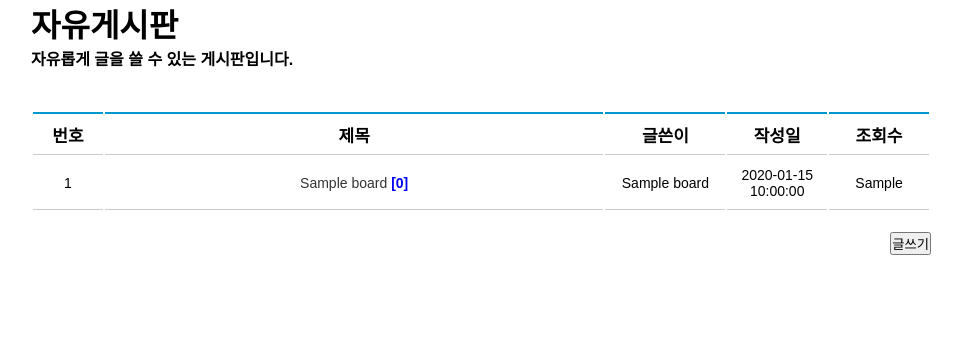
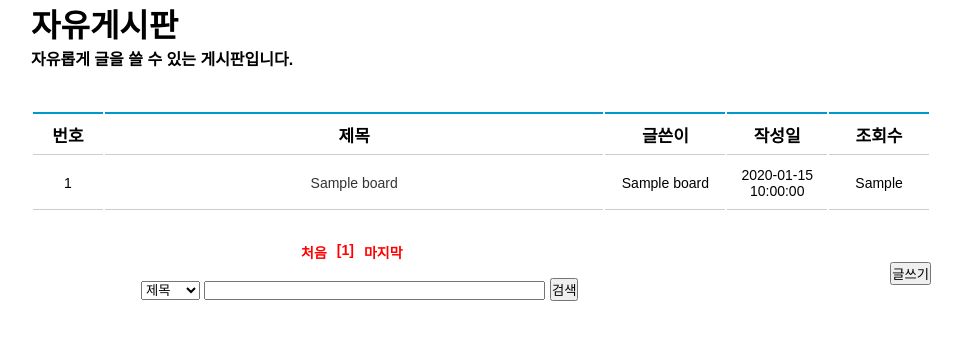
Before and after one commit to cyker456/parkphpAzure1, a PHP site: page / in a window 1280 px wide. Shown: the top 340 px of the page, without its empty margins (159-1121 px from the left). Run offline with PHP 8.4, Linux system fonts and the light colour scheme; tables that the repository leaves empty or names only in its code hold one stand-in row (values such as "Sample post").

Commit message:
second commit

```diff
--- a/index.php
+++ b/index.php
@@ -1,13 +1,11 @@
-<?php include  "./src/config/db.php"; ?>
+<?php include  './src/config/db.php'; ?>
+<!-- $_SERVER['DOCUMENT_ROOT'] = 루트 디렉터리 = 현재 실행되는 위치
+-->
 <!doctype html>
 <head>
 <meta charset="UTF-8">
 <title>게시판</title>
-<meta http-equiv="X-UA-Compatible" content="IE=edge">
-    <meta name="viewport" content="width=device-width, initial-scale=1.0">
-    <link href="icon.ico" rel="shortcut icon" type="image/x-icon">
-    <link rel="stylesheet" type="text/css" href="public/css/style.css"/>
-    <!-- css 경로를 지정할 때는 이 파일의 폴더 기준으로 앞에 ./나 /를 붙이면 안됨 -->
+<link rel="stylesheet" type="text/css" href="public/css/style.css" />
 </head>
 <body>
 <div id="board_area">
@@ -24,27 +22,37 @@
             </tr>
         </thead>
         <?php
-        // board테이블에서 idx를 기준으로 내림차순해서 5개까지 표시
-          $sql = mq("select * from board order by idx desc limit 0,5");
-            while($board = $sql->fetch_array())
-            {
-              //title변수에 DB에서 가져온 title을 선택
+         if(isset($_GET['page'])){
+          $page = $_GET['page'];
+            }else{
+              $page = 1;
+            }
+              $sql = mq("select * from board");
+              $row_num = mysqli_num_rows($sql); //게시판 총 레코드 수
+              $list = 5; //한 페이지에 보여줄 개수
+              $block_ct = 5; //블록당 보여줄 페이지 개수
+
+              $block_num = ceil($page/$block_ct); // 현재 페이지 블록 구하기
+              $block_start = (($block_num - 1) * $block_ct) + 1; // 블록의 시작번호
+              $block_end = $block_start + $block_ct - 1; //블록 마지막 번호
+
+              $total_page = ceil($row_num / $list); // 페이징한 페이지 수 구하기
+              if($block_end > $total_page) $block_end = $total_page; //만약 블록의 마지박 번호가 페이지수보다 많다면 마지박번호는 페이지 수
+              $total_block = ceil($total_page/$block_ct); //블럭 총 개수
+              $start_num = ($page-1) * $list; //시작번호 (page-1)에서 $list를 곱한다.
+
+              $sql2 = mq("select * from board order by idx desc limit $start_num, $list");
+              while($board = $sql2->fetch_array()){
               $title=$board["title"];
-              if(strlen($title)>30)
-              {
-                //title이 30을 넘어서면 ...표시
-                $title=str_replace($board["title"],mb_substr($board["title"],0,30,"utf-8")."...",$board["title"]);
-              }
-              //댓글 수 카운트(title 옆에 표시)
-              $sql2 = mq("select * from reply where con_num='".$board['idx']."'"); //reply테이블에서 con_num이 board의 idx와 같은 것을 선택
-              $rep_count = mysqli_num_rows($sql2); //num_rows로 정수형태로 출력
-        ?>
+                if(strlen($title)>30)
+                {
+                  $title=str_replace($board["title"],mb_substr($board["title"],0,30,"utf-8")."...",$board["title"]);
+                }
+          ?>
       <tbody>
         <tr>
           <td width="70"><?php echo $board['idx']; ?></td>
-          <td width="500"><a href="src/read/read.php?idx=<?php echo $board["idx"];?>"><?php echo $title;?>
-            <span class="re_ct"> [<?php echo $rep_count; ?>] </span></a></td>
-          <!-- title을 버튼으로 만들고 클릭시 해당 id가 속한 db의 row를 불러와서 내용 출력 -->
+          <td width="500"><a href="src/read/read.php?idx=<?php echo $board["idx"];?>"><?php echo $title;?></a></td>
           <td width="120"><?php echo $board['name']?></td>
           <td width="100"><?php echo $board['date']?></td>
           <td width="100"><?php echo $board['hit']; ?></td>
@@ -52,9 +60,58 @@
       </tbody>
       <?php } ?>
     </table>
+    <!---페이징 넘버 --->
+    <div id="page_num">
+      <ul>
+        <?php
+          if($page <= 1)
+          { //만약 page가 1보다 크거나 같다면
+            echo "<li class='fo_re'>처음</li>"; //처음이라는 글자에 빨간색 표시
+          }else{
+            echo "<li><a href='?page=1'>처음</a></li>"; //알니라면 처음글자에 1번페이지로 갈 수있게 링크
+          }
+          if($page <= 1)
+          { //만약 page가 1보다 크거나 같다면 빈값
+
+          }else{
+          $pre = $page-1; //pre변수에 page-1을 해준다 만약 현재 페이지가 3인데 이전버튼을 누르면 2번페이지로 갈 수 있게 함
+            echo "<li><a href='?page=$pre'>이전</a></li>"; //이전글자에 pre변수를 링크한다. 이러면 이전버튼을 누를때마다 현재 페이지에서 -1하게 된다.
+          }
+          for($i=$block_start; $i<=$block_end; $i++){
+            //for문 반복문을 사용하여, 초기값을 블록의 시작번호를 조건으로 블록시작번호가 마지박블록보다 작거나 같을 때까지 $i를 반복시킨다
+            if($page == $i){ //만약 page가 $i와 같다면
+              echo "<li class='fo_re'>[$i]</li>"; //현재 페이지에 해당하는 번호에 굵은 빨간색을 적용한다
+            }else{
+              echo "<li><a href='?page=$i'>[$i]</a></li>"; //아니라면 $i
+            }
+          }
+          if($block_num >= $total_block){ //만약 현재 블록이 블록 총개수보다 크거나 같다면 빈 값
+          }else{
+            $next = $page + 1; //next변수에 page + 1을 해준다.
+            echo "<li><a href='?page=$next'>다음</a></li>"; //다음글자에 next변수를 링크한다. 현재 4페이지에 있다면 +1하여 5페이지로 이동하게 된다.
+          }
+          if($page >= $total_page){ //만약 page가 페이지수보다 크거나 같다면
+            echo "<li class='fo_re'>마지막</li>"; //마지막 글자에 긁은 빨간색을 적용한다.
+          }else{
+            echo "<li><a href='?page=$total_page'>마지막</a></li>"; //아니라면 마지막글자에 total_page를 링크한다.
+          }
+        ?>
+      </ul>
+    </div>
     <div id="write_btn">
       <a href="src/write/write.php"><button>글쓰기</button></a>
     </div>
   </div>
+  <br/><br/>
+  <div id="search_box">
+    <form action="src/search/search_result.php" method="get">
+      <select name="catgo" id="select_catgo">
+        <option value="title">제목</option>
+        <option value="name">글쓴이</option>
+        <option value="content">내용</option>
+      </select>
+      <input type="text" name="search" size="40" required="required" /> <button>검색</button>
+    </form>
+    </div>
 </body>
 </html>
--- a/public/css/style.css
+++ b/public/css/style.css
@@ -37,15 +37,34 @@ ul li {
 	font-weight: bold;
 	font-size: 17px;
 }
+
 .list-table tbody td{
 	text-align:center;
 	padding:10px 0;
 	border-bottom:1px solid #CCC; height:20px;
 	font-size: 14px
 }
-.re_ct {font-weight:bold; color:blue;}
 #write_btn {
 	position: absolute;
 	margin-top:20px;
 	right: 0;
 }
+
+#page_num {
+	font-size: 14px;
+	margin-left: 260px;
+	margin-top:30px;
+}
+#page_num ul li {
+	float: left;
+	margin-left: 10px;
+	text-align: center;
+}
+.fo_re {
+	font-weight: bold;
+	color:red;
+}
+
+#search_box {
+	margin-left: 300px;
+}
--- a/src/config/db.php
+++ b/src/config/db.php
@@ -10,7 +10,7 @@
         또한 이 코드는 dev 버전에서 쓰는 코드이므로 클라우드에 올릴 떄는(ops 버전) 반드시 해당 db에 맞게 설정을 바꿔야 한다.
     */
 
-    // $db = new mysqli("parkdb1.mysql.database.azure.com", "prkt4252@parkdb1", "eu023622!@", "bbs", "3306");
+    // $db = new mysqli("parkdb2.mysql.database.azure.com", "prkt4252", "eu023622!@", "bbs", "3306");
     /*
         이 코드는 ops 버전(클라우드 배포 버전)에서 쓰는 코드이다.
         azure mysql의 서버 이름과 id, password, db, port 설정이다.
--- a/src/delete/delete.php
+++ b/src/delete/delete.php
@@ -6,3 +6,5 @@
 ?>
 <script type="text/javascript">alert("삭제되었습니다.");</script>
 <meta http-equiv="refresh" content="0 url=/board" />
+<script>location.replace('../../index.php');</script>
+<!-- alert 알림을 띄우고 그 다음 메인 페이지로 이동. -->
--- a/src/write/write_ok.php
+++ b/src/write/write_ok.php
@@ -19,7 +19,8 @@
 
     // 만약 넘어온 값들이 Null이 아니라면 이 문장 실행
     if($username && $userpw && $title && $content) {
-        $sql = mq("insert into board(name, pw, title, content, date,file) values ('".$username."','".$userpw."','".$title."','".$content."','".$date."','".$o_name."')");
+        $sql = mq("insert into board(name, pw, title, content, date,file) values
+        ('".$username."','".$userpw."','".$title."','".$content."','".$date."','".$o_name."')");
         echo "<script>;
         alert('글쓰기 완료되었습니다.');
         location.href='/board';</script>";
```
Also changed, not shown: src/search/search_result.php (added, +65 -0 lines), public/upload/jsp.png (added).
